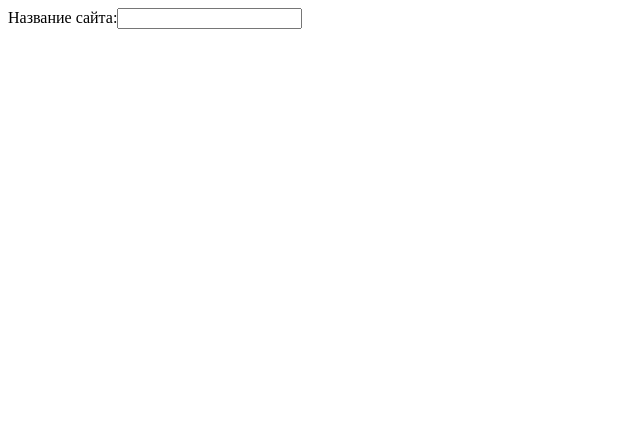
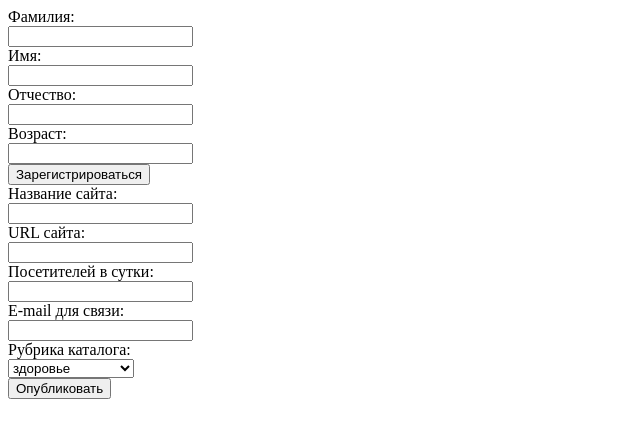
Before and after one commit to AntonP93/IT-Academy, a plain HTML site: page DYN_FORM/index.html in a window 1280 px wide. Shown: the whole page, without its empty margins (0-640 px from the left). Drawn offline with Linux system fonts and the light colour scheme.

Commit message:
file: new input form

```diff
--- a/DYN_FORM/script.js
+++ b/DYN_FORM/script.js
@@ -1,19 +1,75 @@
 'use strict'
+// let formIn = document.createElement('form');
+// formIn.method = 'POST';
+// formIn.action = "https://fe.it-academy.by/TestForm.php"
+// document.body.append(formIn);
+
+
+// let divIn = document.createElement('rt');
+// divIn.innerText = 'Название сайта:'
+// let input = document.createElement('input');
+// input.type = 'text';
+// input.name = 'sitename';
+// formIn.append(divIn);
+// divIn.append(input);
+var formDef2=
+[
+  {label:'Фамилия:',kind:'longtext',name:'lastname'},
+  {label:'Имя:',kind:'longtext',name:'firstname'},
+  {label:'Отчество:',kind:'longtext',name:'secondname'},
+  {label:'Возраст:',kind:'number',name:'age'},
+  {caption:'Зарегистрироваться',kind:'submit'},
+];
+var formDef1=
+[
+  {label:'Название сайта:',kind:'longtext',name:'sitename'},
+  {label:'URL сайта:',kind:'longtext',name:'siteurl'},
+  {label:'Посетителей в сутки:',kind:'number',name:'visitors'},
+  {label:'E-mail для связи:',kind:'shorttext',name:'email'},
+  {label:'Рубрика каталога:',kind:'combo',name:'division',
+    variants:[{text:'здоровье',value:1},{text:'домашний уют',value:2},{text:'бытовая техника',value:3}]},
+//   {label:'Размещение:',kind:'radio',name:'payment',
+//     variants:[{text:'бесплатное',value:1},{text:'платное',value:2},{text:'VIP',value:3}]},
+//   {label:'Разрешить отзывы:',kind:'check',name:'votes'},
+//   {label:'Описание сайта:',kind:'memo',name:'description'},
+  {caption:'Опубликовать',kind:'submit'},
+];
+function addForm(form){
     let formIn = document.createElement('form');
     formIn.method = 'POST';
     formIn.action = "https://fe.it-academy.by/TestForm.php"
     document.body.append(formIn);
 
-
+    form.forEach( element => {
         let divIn = document.createElement('rt');
-divIn.innerText = 'Название сайта:'
+        if(element.label){
+        divIn.innerText = element.label;
+        };
         let input = document.createElement('input');
+        if(element.kind === 'longtext'){
             input.type = 'text';
-input.name = 'sitename';
+        } else if(element.kind === 'number'){
+            input.type = element.kind;
+        } else if(element.kind === 'shorttext'){
+            input.type = 'email';
+        } else if(element.kind === 'combo'){
+            console.log('я здесь')
+            input = document.createElement('select');
+            element.variants.forEach(el =>{
+                let option = new Option(el.text,el.text);
+                option.value = el.value;
+                input.append(option);
+            });
+        } else if(element.kind === 'submit'){
+            input.type = element.kind;
+            input.value = element.caption;
+        };
+        input.name = element.name;
+        input.style = 'display:block';
         formIn.append(divIn);
         divIn.append(input);
+    });
+};
 
-
-// formIn.className = 'longtext';
-// formIn.name = 'sitename';
-// formIn.type = 'text'
+addForm(formDef2);
+addForm(formDef1);
```
Also changed, not shown: index.html (+1 -1 lines). Lines whose indentation alone changed are shown as unchanged.
